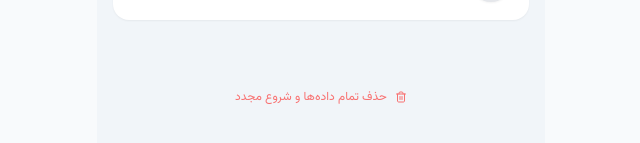
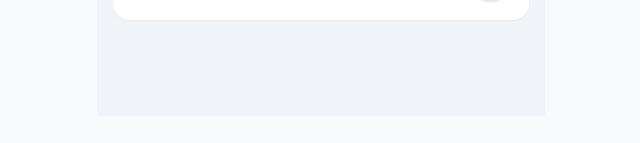
Before and after one commit to mmdsharifi/Quran-Class, a React (Vite) app: page / in a window 1280 px wide. Shown: the part 3462-3605 px from the top of the page, without its empty margins (319-959 px from the left). After the commit the page ends 3578 px from the top, so only its background shows below. Built offline with nearby package versions, Linux system fonts and the light colour scheme; a web font is replaced by a local one.

Commit message:
feat: Add CSV import/export functionality
Implement utilities for parsing and processing CSV data, enabling users to import and export their Quran Tracker data. This enhances data portability and backup capabilities.

```diff
--- a/App.tsx
+++ b/App.tsx
@@ -1,5 +1,5 @@
 import React, { useState, useEffect, useRef } from 'react';
-import { Plus, BookOpen, ChevronLeft, ChevronRight, Check, Flame, ArrowLeft, ArrowRight, Lock, Pause, ChevronDown, ChevronUp, Volume2, ThumbsUp, ThumbsDown, Clock, RefreshCw, Trash2, StickyNote, Trophy, Book, Edit, UserPlus, X, Minus, Brain, Settings, Search, History, Calendar, CheckSquare, Home } from 'lucide-react';
+import { Plus, BookOpen, ChevronLeft, ChevronRight, Check, Flame, ArrowLeft, ArrowRight, Lock, Pause, ChevronDown, ChevronUp, Volume2, ThumbsUp, ThumbsDown, Clock, RefreshCw, Trash2, StickyNote, Trophy, Book, Edit, UserPlus, X, Minus, Brain, Settings, Search, History, Calendar, CheckSquare, Home, FileDown, Upload, AlertTriangle } from 'lucide-react';
 import { AUDIO_BASE_URL, SFX_SUCCESS, SFX_CLICK, SFX_MEMORIZED, SFX_NEGATIVE, QURAN_TEXT, SURAHS, INITIAL_STUDENTS } from './constants';
 import { Student, Surah, MemoryHealth, AppSettings } from './types';
 
@@ -68,6 +68,33 @@ const isStreakIntact = (lastTimestamp: number, currentTimestamp: number, require
     return true;
 };
 
+// Parse CSV Line Helper
+function parseCSVLine(text: string) {
+    const result = [];
+    let startValueIndex = 0;
+    let insideQuote = false;
+    for (let i = 0; i < text.length; i++) {
+        if (text[i] === '"') {
+            insideQuote = !insideQuote;
+        } else if (text[i] === ',' && !insideQuote) {
+            let val = text.substring(startValueIndex, i);
+            val = val.trim();
+            if (val.startsWith('"') && val.endsWith('"')) {
+                val = val.slice(1, -1).replace(/""/g, '"');
+            }
+            result.push(val);
+            startValueIndex = i + 1;
+        }
+    }
+    let val = text.substring(startValueIndex);
+    val = val.trim();
+    if (val.startsWith('"') && val.endsWith('"')) {
+        val = val.slice(1, -1).replace(/""/g, '"');
+    }
+    result.push(val);
+    return result;
+}
+
 // --- COMPONENTS ---
 const StatsHeader = ({ student, rank }: { student: Student, rank: number }) => {
   let rankStyle = "bg-slate-100 text-slate-500 border-slate-200";
@@ -91,7 +118,14 @@ const StatsHeader = ({ student, rank }: { student: Student, rank: number }) => {
 };
 
 // Settings Sheet
-const SettingsSheet = ({ settings, onSave, onClose }: { settings: AppSettings, onSave: (s: AppSettings) => void, onClose: () => void }) => {
+const SettingsSheet = ({ settings, students, onSave, onImport, onReset, onClose }: {
+    settings: AppSettings,
+    students: Student[],
+    onSave: (s: AppSettings) => void,
+    onImport: (s: Student[]) => void,
+    onReset: () => void,
+    onClose: () => void
+}) => {
     const days = [
         { id: 6, label: 'شنبه' },
         { id: 0, label: 'یک‌شنبه' },
@@ -103,6 +137,7 @@ const SettingsSheet = ({ settings, onSave, onClose }: { settings: AppSettings, o
     ];
 
     const [localSettings, setLocalSettings] = useState(settings);
+    const fileInputRef = useRef<HTMLInputElement>(null);
 
     const toggleDay = (dayId: number, type: 'rokhvani' | 'hefz') => {
         setLocalSettings(prev => {
@@ -117,6 +152,85 @@ const SettingsSheet = ({ settings, onSave, onClose }: { settings: AppSettings, o
                  return { ...prev, hefzDays: newHefz, rokhvaniDays: prev.rokhvaniDays.filter(d => d !== dayId) };
             }
         });
+    };
+
+    const handleExportCSV = () => {
+        const headers = ["ID", "Name", "Diamonds", "Stars", "Pluses", "Note", "Streak", "AyahProgress", "MemorizationProgress", "LastReview", "ReviewHistory", "LastAction"];
+        const csvContent = "\uFEFF" + [
+            headers.join(","),
+            ...students.map(s => {
+                return [
+                    s.id,
+                    `"${(s.name || '').replace(/"/g, '""')}"`,
+                    s.diamonds,
+                    s.stars,
+                    s.pluses,
+                    `"${(s.note || '').replace(/"/g, '""')}"`,
+                    s.streak,
+                    `"${JSON.stringify(s.ayahProgress).replace(/"/g, '""')}"`,
+                    `"${JSON.stringify(s.memorizationProgress).replace(/"/g, '""')}"`,
+                    `"${JSON.stringify(s.lastReview).replace(/"/g, '""')}"`,
+                    `"${JSON.stringify(s.reviewHistory || {}).replace(/"/g, '""')}"`,
+                    `"${JSON.stringify(s.lastAction || null).replace(/"/g, '""')}"`
+                ].join(",");
+            })
+        ].join("\n");
+
+        const blob = new Blob([csvContent], { type: 'text/csv;charset=utf-8;' });
+        const link = document.createElement('a');
+        link.href = URL.createObjectURL(blob);
+        link.download = `quran-tracker-${new Date().toLocaleDateString('fa-IR').replace(/\//g, '-')}.csv`;
+        link.click();
+    };
+
+    const handleImportCSV = (e: React.ChangeEvent<HTMLInputElement>) => {
+        const file = e.target.files?.[0];
+        if (!file) return;
+
+        const reader = new FileReader();
+        reader.onload = (evt) => {
+            try {
+                const text = evt.target?.result as string;
+                const lines = text.split('\n').filter(l => l.trim() !== '');
+                if (lines.length < 2) { alert('فایل خالی یا نامعتبر است'); return; }
+
+                const dataLines = lines.slice(1);
+                const parsedStudents: Student[] = dataLines.map(line => {
+                    const cols = parseCSVLine(line);
+                    if (cols.length < 12) return null;
+                    return {
+                        id: Number(cols[0]),
+                        name: cols[1],
+                        diamonds: Number(cols[2]),
+                        stars: Number(cols[3]),
+                        pluses: Number(cols[4]),
+                        note: cols[5],
+                        streak: Number(cols[6]),
+                        ayahProgress: JSON.parse(cols[7] || '{}'),
+                        memorizationProgress: JSON.parse(cols[8] || '{}'),
+                        lastReview: JSON.parse(cols[9] || '{}'),
+                        reviewHistory: JSON.parse(cols[10] || '{}'),
+                        lastAction: cols[11] && cols[11] !== 'null' ? JSON.parse(cols[11]) : undefined,
+                        completedSurahs: []
+                    };
+                }).filter(Boolean) as Student[];
+
+                if (parsedStudents.length > 0) {
+                    if (window.confirm(`تعداد ${parsedStudents.length} رکورد پیدا شد. آیا مطمئن هستید که جایگزین شوند؟ تمام داده‌های فعلی از بین می‌روند.`)) {
+                        onImport(parsedStudents);
+                        onClose();
+                        alert('اطلاعات با موفقیت بازیابی شد.');
+                    }
+                } else {
+                    alert('هیچ داده معتبری یافت نشد.');
+                }
+            } catch (err) {
+                console.error(err);
+                alert('خطا در پردازش فایل CSV. مطمئن شوید فرمت فایل صحیح است.');
+            }
+            if (fileInputRef.current) fileInputRef.current.value = '';
+        };
+        reader.readAsText(file);
     };
 
     return (
@@ -156,16 +270,37 @@ const SettingsSheet = ({ settings, onSave, onClose }: { settings: AppSettings, o
                                 );
                             })}
                         </div>
-                        <p className="text-[10px] text-slate-400 mt-2 leading-relaxed">
-                            * روزهای <b>روخوانی</b> به عنوان روزهای اجباری برای محاسبه زنجیره (Streak) در نظر گرفته می‌شوند.
-                            <br/>
-                            * روزهای <b>حفظ</b> اختیاری هستند و عدم فعالیت در آن‌ها زنجیره را قطع نمی‌کند.
-                        </p>
+                    </div>
+
+                    <div>
+                        <h3 className="text-sm font-bold text-slate-500 mb-3 flex items-center gap-2"><Upload size={16}/> مدیریت داده‌ها</h3>
+                        <div className="bg-white rounded-2xl border border-slate-200 p-2 grid grid-cols-2 gap-2">
+                             <button onClick={handleExportCSV} className="flex flex-col items-center justify-center p-3 rounded-xl bg-slate-50 hover:bg-slate-100 text-slate-600 gap-2 transition-colors border border-slate-100">
+                                <FileDown size={24} className="text-blue-500"/>
+                                <span className="text-xs font-bold">خروجی CSV</span>
+                             </button>
+                             <button onClick={() => fileInputRef.current?.click()} className="flex flex-col items-center justify-center p-3 rounded-xl bg-slate-50 hover:bg-slate-100 text-slate-600 gap-2 transition-colors border border-slate-100">
+                                <Upload size={24} className="text-green-500"/>
+                                <span className="text-xs font-bold">ایمپورت CSV</span>
+                             </button>
+                             <input type="file" ref={fileInputRef} onChange={handleImportCSV} accept=".csv" className="hidden" />
+                        </div>
                     </div>
 
                     <button onClick={() => { onSave(localSettings); onClose(); }} className="w-full bg-blue-600 hover:bg-blue-700 text-white font-bold py-3 rounded-xl shadow-lg shadow-blue-200 active:scale-95 transition-transform">
                         ذخیره تنظیمات
                     </button>
+
+                    <div className="pt-4 border-t border-slate-200">
+                         <button onClick={() => {
+                             if(window.confirm('هشدار: آیا مطمئن هستید که می‌خواهید تمام داده‌ها را حذف کنید؟ این عملیات غیرقابل بازگشت است.')) {
+                                 onReset();
+                                 onClose();
+                             }
+                         }} className="w-full flex items-center justify-center gap-2 text-red-500 bg-red-50 hover:bg-red-100 p-3 rounded-xl border border-red-200 font-bold text-sm active:scale-95 transition-transform">
+                             <Trash2 size={18} /> حذف تمام داده‌ها و شروع مجدد
+                         </button>
+                    </div>
                 </div>
             </div>
         </div>
@@ -369,7 +504,20 @@ const TeacherSurahItem: React.FC<{ surah: Surah, student: Student, mode: 'recita
   );
 };
 
-const TeacherDashboard = ({ students, onUpdateProgress, onSelectStudent, activeStudentId, onManualPoint, onResetData, onAddStudent, onEditStudent, onDeleteStudent, settings, onUpdateSettings }: { students: Student[], onUpdateProgress: any, onSelectStudent: any, activeStudentId: number | null, onManualPoint: any, onResetData: any, onAddStudent: any, onEditStudent: any, onDeleteStudent: any, settings: AppSettings, onUpdateSettings: (s: AppSettings) => void }) => {
+const TeacherDashboard = ({ students, onUpdateProgress, onSelectStudent, activeStudentId, onManualPoint, onResetData, onAddStudent, onEditStudent, onDeleteStudent, settings, onUpdateSettings, onImportData }: {
+    students: Student[],
+    onUpdateProgress: any,
+    onSelectStudent: any,
+    activeStudentId: number | null,
+    onManualPoint: any,
+    onResetData: () => void,
+    onAddStudent: any,
+    onEditStudent: any,
+    onDeleteStudent: any,
+    settings: AppSettings,
+    onUpdateSettings: (s: AppSettings) => void,
+    onImportData: (s: Student[]) => void
+}) => {
   // Sort students for display and navigation consistency
   const sortedStudents = [...students].sort((a, b) => {
     if (b.diamonds !== a.diamonds) return b.diamonds - a.diamonds;
@@ -425,7 +573,10 @@ const TeacherDashboard = ({ students, onUpdateProgress, onSelectStudent, activeS
       {showSettings && (
           <SettingsSheet
             settings={settings}
+            students={students}
             onSave={onUpdateSettings}
+            onImport={onImportData}
+            onReset={onResetData}
             onClose={() => setShowSettings(false)}
           />
       )}
@@ -483,7 +634,16 @@ const TeacherDashboard = ({ students, onUpdateProgress, onSelectStudent, activeS
           </div>
 
           <div className="relative mb-6">
-              <Search className="absolute right-3 top-1/2 -translate-y-1/2 text-slate-400" size={18} />
+              {searchQuery ? (
+                <button
+                  onClick={() => setSearchQuery('')}
+                  className="absolute right-3 top-1/2 -translate-y-1/2 text-slate-400 hover:text-slate-600 p-1"
+                >
+                  <X size={18} />
+                </button>
+              ) : (
+                <Search className="absolute right-3 top-1/2 -translate-y-1/2 text-slate-400 pointer-events-none" size={18} />
+              )}
               <input
                 type="text"
                 value={searchQuery}
@@ -557,8 +717,6 @@ const TeacherDashboard = ({ students, onUpdateProgress, onSelectStudent, activeS
                  <UserPlus size={20} /> افزودن شاگرد جدید
                </button>
             )}
-
-            <div className="mt-8 pt-4 border-t border-slate-100 pb-8"><button onClick={onResetData} className="w-full flex items-center justify-center gap-2 text-xs text-red-400 p-2 hover:text-red-600"><Trash2 size={12} /> حذف تمام داده‌ها و شروع مجدد</button></div>
           </div>
         </>
       ) : (
@@ -620,7 +778,7 @@ const TeacherDashboard = ({ students, onUpdateProgress, onSelectStudent, activeS
 const App = () => {
   const [students, setStudents] = useState<Student[]>(() => {
     try {
-      const saved = localStorage.getItem('quran_tracker_students_v1');
+      const saved = localStorage.getItem('quran_tracker_students');
       return saved ? JSON.parse(saved) : INITIAL_STUDENTS;
     } catch (e) {
       return INITIAL_STUDENTS;
@@ -629,128 +787,103 @@ const App = () => {
 
   const [settings, setSettings] = useState<AppSettings>(() => {
     try {
-      const saved = localStorage.getItem('quran_tracker_settings_v1');
-      return saved ? JSON.parse(saved) : { rokhvaniDays: [6, 1, 3], hefzDays: [0, 2, 4, 5] };
+      const saved = localStorage.getItem('quran_tracker_settings');
+      return saved ? JSON.parse(saved) : { rokhvaniDays: [6, 1, 3], hefzDays: [0, 2, 4] };
     } catch (e) {
-      return { rokhvaniDays: [6, 1, 3], hefzDays: [0, 2, 4, 5] };
+      return { rokhvaniDays: [6, 1, 3], hefzDays: [0, 2, 4] };
     }
   });
 
   const [activeStudentId, setActiveStudentId] = useState<number | null>(null);
 
   useEffect(() => {
-    localStorage.setItem('quran_tracker_students_v1', JSON.stringify(students));
+    localStorage.setItem('quran_tracker_students', JSON.stringify(students));
   }, [students]);
 
   useEffect(() => {
-    localStorage.setItem('quran_tracker_settings_v1', JSON.stringify(settings));
+    localStorage.setItem('quran_tracker_settings', JSON.stringify(settings));
   }, [settings]);
 
-  // Update streaks on load
-  useEffect(() => {
-     setStudents(currentStudents => {
-         const now = Date.now();
-         let changed = false;
-         const updated = currentStudents.map(student => {
-             if (student.lastAction?.timestamp) {
-                 const intact = isStreakIntact(student.lastAction.timestamp, now, settings.rokhvaniDays);
-                 if (!intact && student.streak > 0) {
-                     changed = true;
-                     return { ...student, streak: 0 };
-                 }
-             }
-             return student;
-         });
-         return changed ? updated : currentStudents;
-     });
-  }, [settings.rokhvaniDays]);
-
-  const handleUpdateProgress = (studentId: number, surahId: number, completedAyahs: number[], mode: 'recitation' | 'memorization', isFullComplete = false) => {
+  const onUpdateProgress = (studentId: number, surahId: number, completedAyahs: number[], mode: 'recitation' | 'memorization', isFullComplete: boolean = false) => {
     setStudents(prev => prev.map(s => {
       if (s.id !== studentId) return s;
-
       const newS = { ...s };
       if (mode === 'recitation') {
-        newS.ayahProgress = { ...newS.ayahProgress, [surahId]: completedAyahs };
+        newS.ayahProgress = { ...s.ayahProgress, [surahId]: completedAyahs };
       } else {
-        newS.memorizationProgress = { ...newS.memorizationProgress, [surahId]: completedAyahs };
+        newS.memorizationProgress = { ...s.memorizationProgress, [surahId]: completedAyahs };
       }
 
       if (isFullComplete) {
-        newS.lastReview = { ...newS.lastReview, [surahId]: Date.now() };
+         const now = Date.now();
+         newS.lastReview = { ...s.lastReview, [surahId]: now };
+         const history = s.reviewHistory?.[surahId] || [];
+         newS.reviewHistory = { ...s.reviewHistory, [surahId]: [now, ...history].slice(0, 10) };
 
-        const history = newS.reviewHistory || {};
-        const surahHistory = history[surahId] || [];
-        history[surahId] = [Date.now(), ...surahHistory].slice(0, 5);
-        newS.reviewHistory = history;
+         const lastTs = s.lastAction?.timestamp || 0;
+         const isStreak = isStreakIntact(lastTs, now, settings.rokhvaniDays);
+         const lastDate = new Date(lastTs).setHours(0,0,0,0);
+         const todayDate = new Date(now).setHours(0,0,0,0);
 
-        if (mode === 'memorization') {
-             newS.diamonds += 1;
-             newS.streak += 1;
+         if (isStreak) {
+             if (lastDate !== todayDate) newS.streak += 1;
          } else {
-             newS.pluses += 1;
-             if (newS.pluses >= 5) {
-                 newS.pluses = 0;
-                 newS.stars += 1;
+             newS.streak = 1;
          }
-             newS.streak += 1;
-        }
-        newS.lastAction = { type: 'positive', timestamp: Date.now() };
+         newS.lastAction = { type: 'positive', timestamp: now };
       }
       return newS;
     }));
   };
 
-  const handleManualPoint = (studentId: number, type: 'positive' | 'negative') => {
+  const onManualPoint = (studentId: number, type: 'positive' | 'negative') => {
     setStudents(prev => prev.map(s => {
       if (s.id !== studentId) return s;
-          const newS = { ...s };
+      let newS = { ...s };
+      const now = Date.now();
+
       if (type === 'positive') {
+        playSound(SFX_SUCCESS);
         newS.pluses += 1;
+        newS.lastAction = { type: 'positive', timestamp: now };
         if (newS.pluses >= 5) {
           newS.pluses = 0;
           newS.stars += 1;
         }
-              playSound(SFX_SUCCESS);
+        if (newS.stars >= 5) {
+          newS.stars = 0;
+          newS.diamonds += 1;
+        }
       } else {
+        playSound(SFX_NEGATIVE);
         if (newS.pluses > 0) newS.pluses -= 1;
-              playSound(SFX_NEGATIVE);
+        newS.lastAction = { type: 'negative', timestamp: now };
       }
-          newS.lastAction = { type, timestamp: Date.now() };
       return newS;
     }));
   };
 
-  const handleAddStudent = (studentData: any) => {
-      const newStudent: Student = {
-          ...studentData,
-          id: Date.now(),
-          completedSurahs: [],
-          ayahProgress: {},
-          memorizationProgress: {},
-          lastReview: {},
-          streak: 0,
-          diamonds: Number(studentData.diamonds || 0),
-          stars: Number(studentData.stars || 0),
-          pluses: Number(studentData.pluses || 0)
-      };
-      setStudents(prev => [...prev, newStudent]);
+  const onAddStudent = (student: any) => {
+      const newId = students.length > 0 ? Math.max(...students.map(s => s.id)) + 1 : 1;
+      setStudents([...students, { ...student, id: newId, completedSurahs: [], ayahProgress: {}, memorizationProgress: {}, lastReview: {}, streak: 0 }]);
   };
 
-  const handleEditStudent = (id: number, data: any) => {
+  const onEditStudent = (id: number, data: any) => {
       setStudents(prev => prev.map(s => s.id === id ? { ...s, ...data } : s));
   };
 
-  const handleDeleteStudent = (id: number) => {
+  const onDeleteStudent = (id: number) => {
       setStudents(prev => prev.filter(s => s.id !== id));
       if (activeStudentId === id) setActiveStudentId(null);
   };
 
-  const handleResetData = () => {
-      if (window.confirm("آیا مطمئن هستید؟ تمام داده‌ها پاک خواهند شد و قابل بازگشت نیستند.")) {
+  const onResetData = () => {
       setStudents(INITIAL_STUDENTS);
-          localStorage.removeItem('quran_tracker_students_v1');
-      }
+      setActiveStudentId(null);
+  };
+
+  const onImportData = (newStudents: Student[]) => {
+      setStudents(newStudents);
   };
 
   return (
@@ -758,14 +891,15 @@ const App = () => {
       students={students}
       activeStudentId={activeStudentId}
       onSelectStudent={setActiveStudentId}
-      onUpdateProgress={handleUpdateProgress}
-      onManualPoint={handleManualPoint}
-      onResetData={handleResetData}
-      onAddStudent={handleAddStudent}
-      onEditStudent={handleEditStudent}
-      onDeleteStudent={handleDeleteStudent}
+      onUpdateProgress={onUpdateProgress}
+      onManualPoint={onManualPoint}
+      onResetData={onResetData}
+      onAddStudent={onAddStudent}
+      onEditStudent={onEditStudent}
+      onDeleteStudent={onDeleteStudent}
       settings={settings}
       onUpdateSettings={setSettings}
+      onImportData={onImportData}
     />
   );
 };
```
Lines whose indentation alone changed are shown as unchanged.
